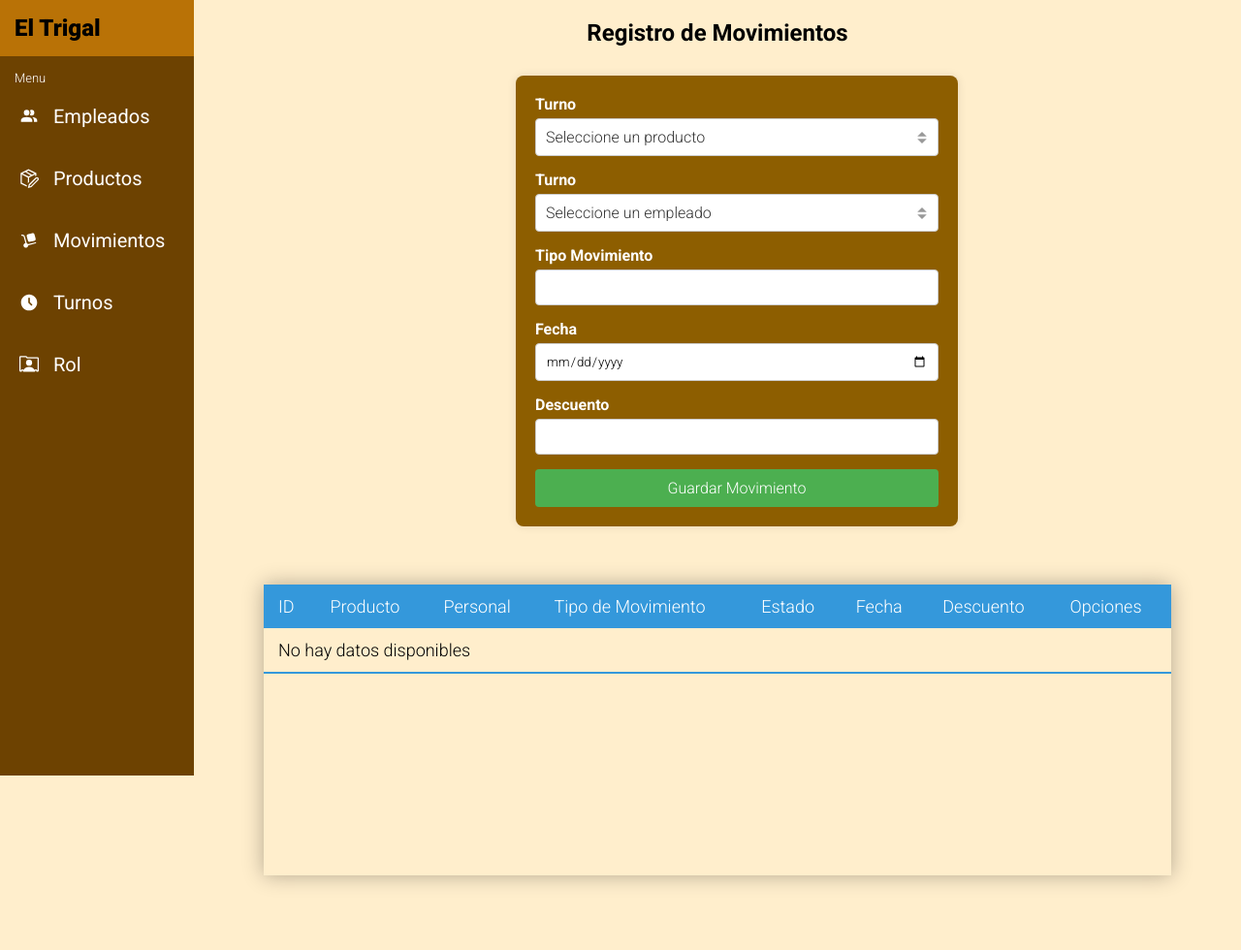
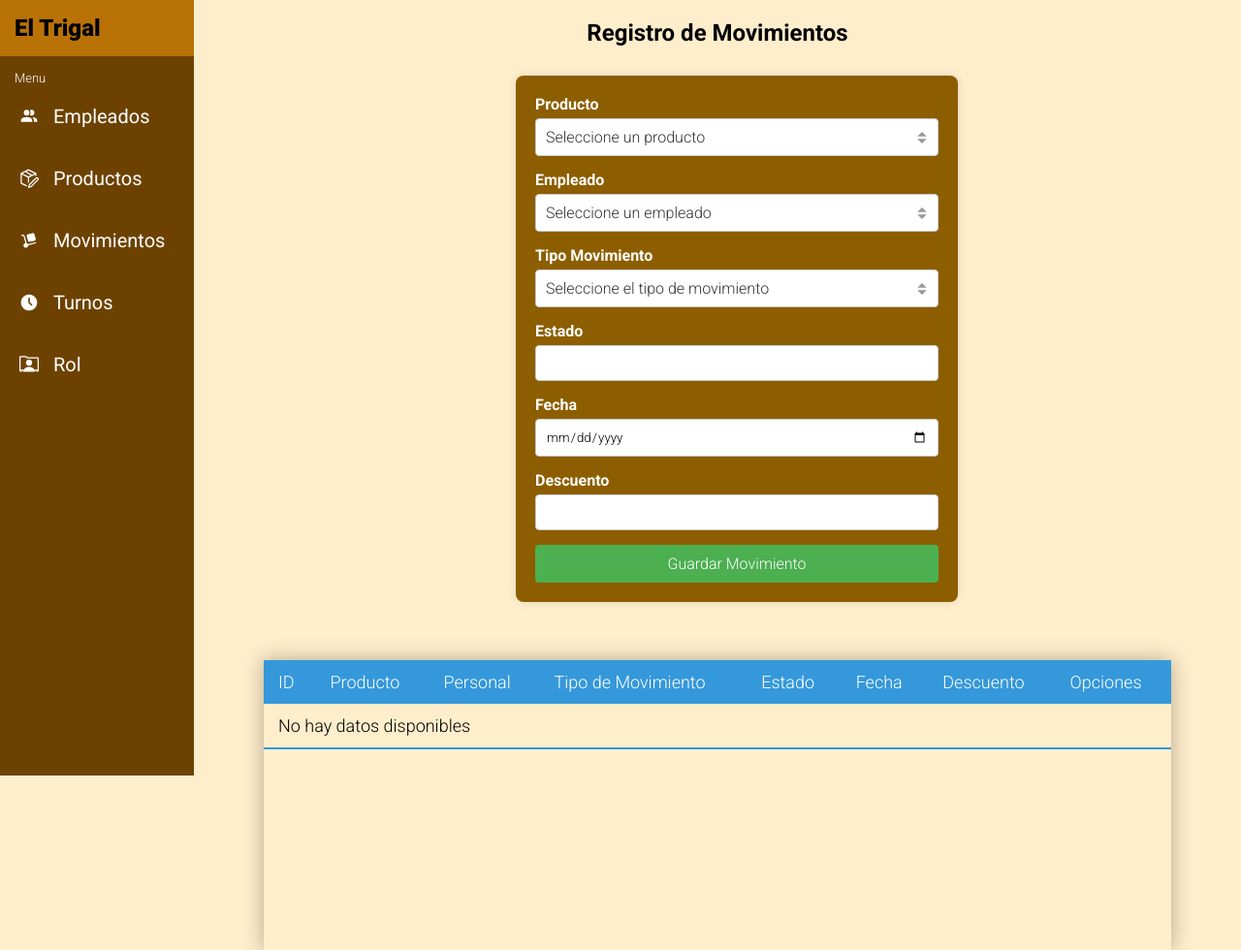
Before and after one commit to josuesn1402/el-trigal-proyecto, a PHP site: page /php/layout/menu-movimientos.php in a window 1280 px wide. Shown: the top 980 px of the page at 97% size. Before the commit the page ends 913 px from the top, so only its background shows below. Run offline with PHP 8.4, Linux system fonts and the light colour scheme; data that the repository does not hold is empty.

Commit message:
Campos del form movimientos

```diff
--- a/php/layout/menu-movimientos.php
+++ b/php/layout/menu-movimientos.php
@@ -2,14 +2,14 @@
 // Archivo: list_movimientos.php
 
 // Incluir archivo de conexión
-include('../config/connection.php');
+include ('../config/connection.php');
 
 // Consulta para obtener datos de la tabla Movimiento con los nombres correspondientes
 $query = "
 SELECT
   Movimiento.id_recepcion,
   Producto.nombre_producto,
-  Personal.nombre AS nombre_personal,
+  CONCAT(Personal.nombre, ' ', Personal.apellidos) AS nombre_personal,
   Movimiento.tipo_movimiento,
   Movimiento.estado,
   Movimiento.fecha,
@@ -20,6 +20,14 @@ JOIN Producto ON Movimiento.id_producto = Producto.id_producto
 JOIN Personal ON Movimiento.id_personal = Personal.id_personal
 ";
 $result = $conn->query($query);
+
+// Consulta para obtener productos desde la base de datos
+$query_productos = "SELECT id_producto, nombre_producto FROM Producto";
+$result_productos = $conn->query($query_productos);
+
+// Consulta para obtener empleados desde la base de datos
+$query_empleados = "SELECT id_personal, CONCAT(nombre, ' ', apellidos) AS nombre_completo FROM Personal";
+$result_empleados = $conn->query($query_empleados);
 ?>
 
 <!DOCTYPE html>
@@ -33,7 +41,9 @@ $result = $conn->query($query);
   <link rel="stylesheet" href="../../css/menu-movimientos.css">
   <link rel="preconnect" href="https://fonts.googleapis.com">
   <link rel="preconnect" href="https://fonts.gstatic.com" crossorigin>
-  <link href="https://fonts.googleapis.com/css2?family=Roboto:ital,wght@0,100;0,300;0,400;0,500;0,700;0,900;1,100;1,300;1,400;1,500;1,700;1,900&display=swap" rel="stylesheet">
+  <link
+    href="https://fonts.googleapis.com/css2?family=Roboto:ital,wght@0,100;0,300;0,400;0,500;0,700;0,900;1,100;1,300;1,400;1,500;1,700;1,900&display=swap"
+    rel="stylesheet">
 </head>
 
 <body>
@@ -41,40 +51,52 @@ $result = $conn->query($query);
   <section>
     <h2>Registro de Movimientos</h2>
     <div class="productos-container">
-      <form action="submit_product.php" method="POST">
+      <form action="../controllers/movimientosCtrl/registrarCtrl.php" method="POST">
         <div class="form-group">
-          <label for="departamento">Turno</label>
-          <select id="departamento" name="departamento" required>
+          <label for="producto">Producto</label>
+          <select id="producto" name="producto" required>
             <option value="">Seleccione un producto</option>
-            <option value="ventas">Ventas</option>
-            <option value="marketing">Marketing</option>
-            <option value="rrhh">Recursos Humanos</option>
-            <option value="it">IT</option>
-            <option value="finanzas">Finanzas</option>
+            <?php
+            if ($result_productos->num_rows > 0) {
+              while ($row_producto = $result_productos->fetch_assoc()) {
+                echo "<option value='" . $row_producto['id_producto'] . "'>" . $row_producto['nombre_producto'] . "</option>";
+              }
+            }
+            ?>
           </select>
         </div>
         <div class="form-group">
-          <label for="departamento">Turno</label>
-          <select id="departamento" name="departamento" required>
+          <label for="empleado">Empleado</label>
+          <select id="empleado" name="empleado" required>
             <option value="">Seleccione un empleado</option>
-            <option value="ventas">Ventas</option>
-            <option value="marketing">Marketing</option>
-            <option value="rrhh">Recursos Humanos</option>
-            <option value="it">IT</option>
-            <option value="finanzas">Finanzas</option>
+            <?php
+            if ($result_empleados->num_rows > 0) {
+              while ($row_empleado = $result_empleados->fetch_assoc()) {
+                echo "<option value='" . $row_empleado['id_personal'] . "'>" . $row_empleado['nombre_completo'] . "</option>";
+              }
+            }
+            ?>
           </select>
         </div>
         <div class="form-group">
-          <label for="name">Tipo Movimiento</label>
-          <input type="text" id="name" name="name" required>
+          <label for="tipo_movimiento">Tipo Movimiento</label>
+          <select id="tipo_movimiento" name="tipo_movimiento" required>
+            <option value="">Seleccione el tipo de movimiento</option>
+            <option value="ENTRADA">ENTRADA</option>
+            <option value="SALIDA">SALIDA</option>
+          </select>
+        </div>
+        <div class="form-group">
+          <label for="estado">Estado</label>
+          <input type="text" id="estado" name="estado" required>
         </div>
         <div class="form-group">
           <label for="fecha">Fecha</label>
           <input type="date" id="fecha" name="fecha" required>
         </div>
         <div class="form-group">
-          <label for="price">Descuento</label>
-          <input type="number" id="price" name="price" min="0.01" step="0.01" required>
+          <label for="descuento">Descuento</label>
+          <input type="number" id="descuento" name="descuento" min="0.01" step="0.01" required>
         </div>
         <button type="submit">Guardar Movimiento</button>
       </form>
```
